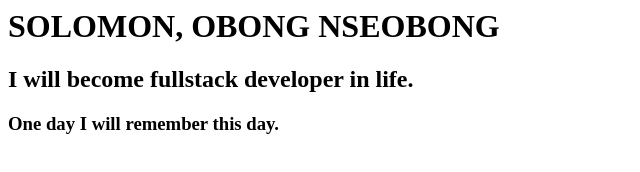
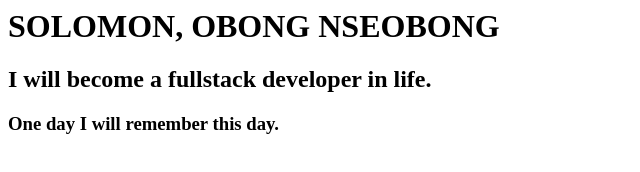
Before and after one commit to ObongOG/ObongCV, a plain HTML site: page index.html in a window 1280 px wide. Shown: the whole page, without its empty margins (0-640 px from the left). Drawn offline with Linux system fonts and the light colour scheme.

Commit message:
Second Commit

```diff
--- a/index.html
+++ b/index.html
@@ -1,3 +1,3 @@
 <h1>SOLOMON, OBONG NSEOBONG</h1>
-<h2>I will become fullstack developer in life.</h2>
+<h2>I will become a fullstack developer in life.</h2>
 <h3>One day I will remember this day.</h3>
```
